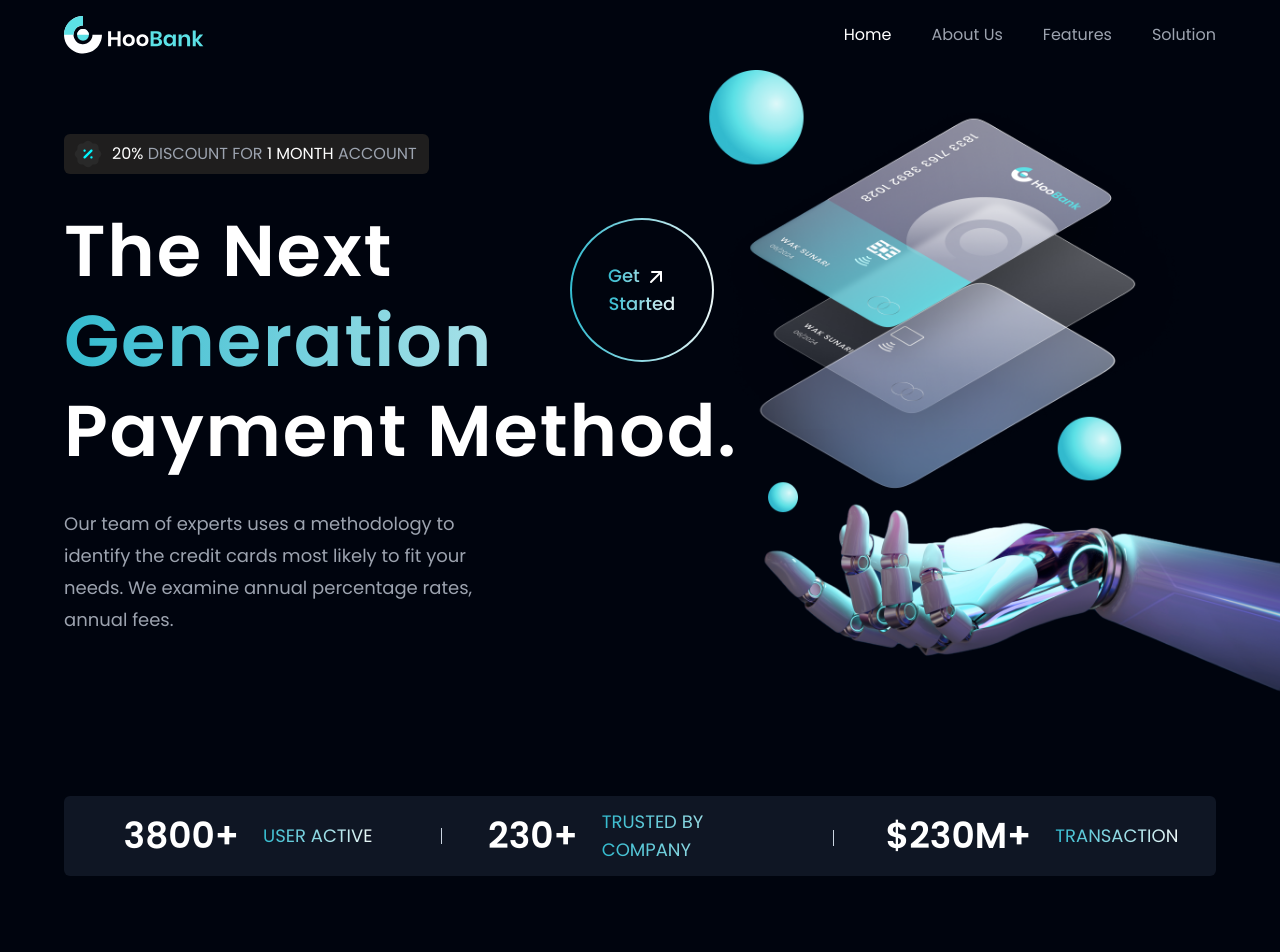
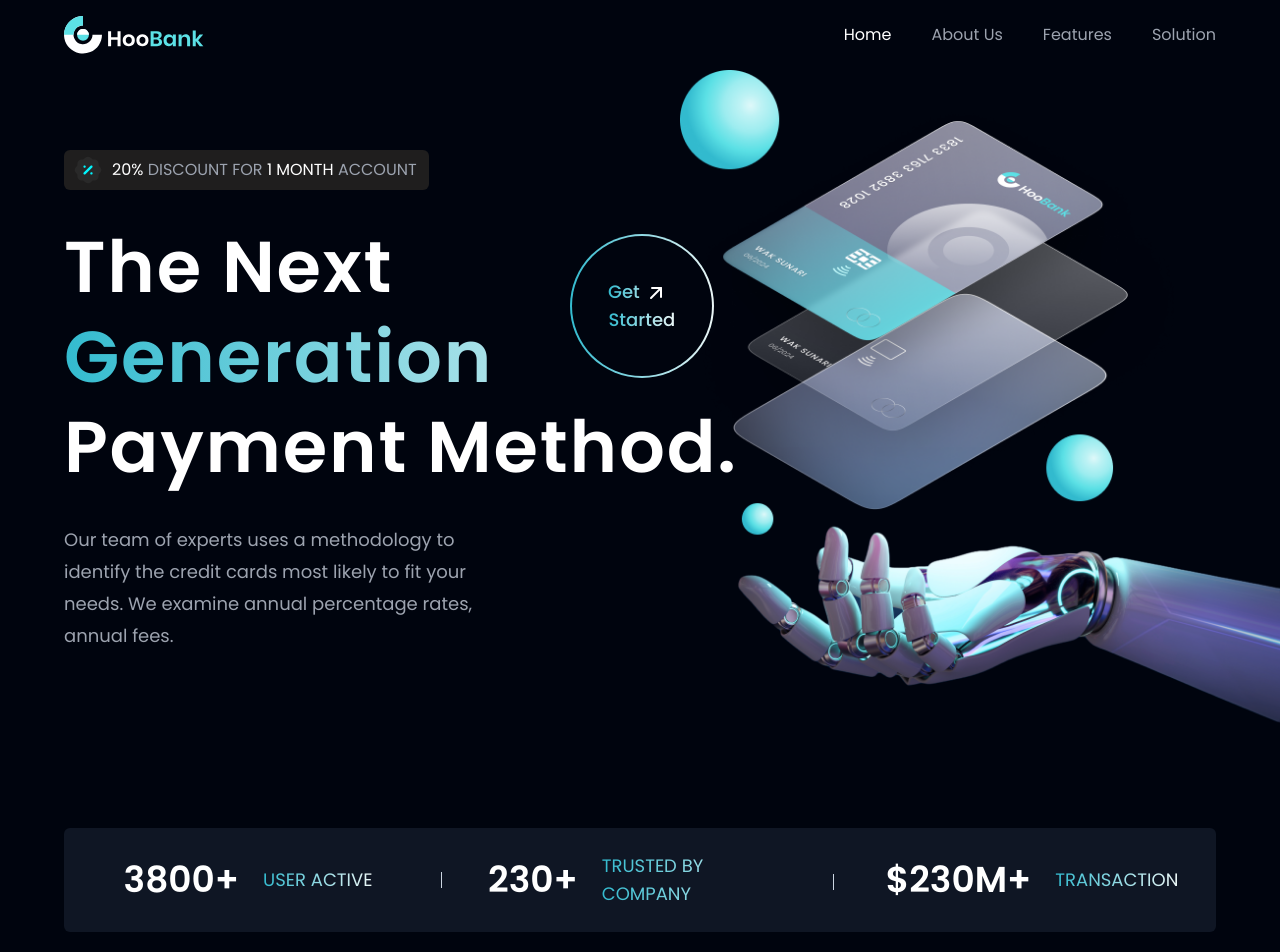
Before and after one commit to Marcosfitzsimons/hoobank-page, a Next.js app: page / in a window 1280 px wide. Shown: the top 952 px of the page. Built offline with nearby package versions, Linux system fonts and the light colour scheme.

Commit message:
Change some styles for responsive design

```diff
--- a/app/components/Hero.jsx
+++ b/app/components/Hero.jsx
@@ -3,7 +3,7 @@ import { TbArrowUpRight } from "react-icons/tb";
 
 const Hero = () => {
   return (
-    <section className="relative py-16">
+    <section className="relative py-20">
       <div className="w-[min(90%,1400px)] mx-auto flex flex-col items-center gap-8 md:items-start">
         <div className="flex items-center justify-center gap-2 bg-[#1f1e1e] rounded-md md:py-1 px-2 pr-3">
           <div className="relative w-8 h-8">
--- a/app/components/HeroStats.jsx
+++ b/app/components/HeroStats.jsx
@@ -21,7 +21,7 @@ const HeroStats = () => {
 
   return (
     <article className="">
-      <div className="w-[min(90%,1400px)] mx-auto flex flex-col items-center md:text-start font-semibold text-lg md:grid md:grid-cols-3 md:bg-slate-800/50 md:rounded-md md:mt-24 md:text-xl lg:text-3xl xl:text-4xl xl:gap-6 ">
+      <div className="w-[min(90%,1400px)] mx-auto flex flex-col items-center md:text-start font-semibold text-lg md:grid md:grid-cols-3 md:bg-slate-800/50 md:rounded-md md:mt-24 md:text-xl md:py-3 lg:text-3xl xl:text-4xl xl:gap-6">
         {data.map((dataItem, index) => (
           <p
             className="relative flex items-center justify-center gap-2 py-3 md:px-4 lg:gap-6 lg:px-8"
```
